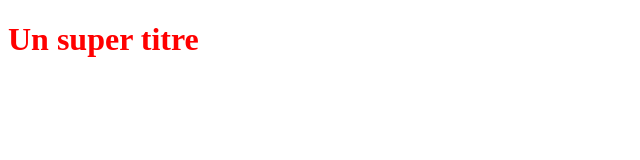
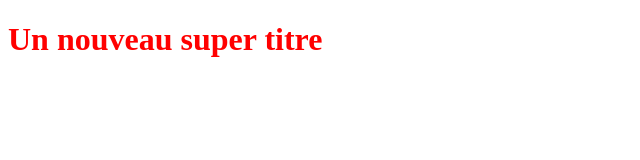
Before and after one commit to Soulslord/new-repository, a plain HTML site: page index.html in a window 1280 px wide. Shown: the whole page, without its empty margins (0-640 px from the left). Drawn offline with Linux system fonts and the light colour scheme.

Commit message:
Update index.html

```diff
--- a/index.html
+++ b/index.html
@@ -5,6 +5,6 @@
     <link rel="stylesheet" type="text/css" href="styles.css">
 </head>
 <body>
-    <h1>Un super titre</h1>
+    <h1>Un nouveau super titre</h1>
 </body>
 </html>
```
